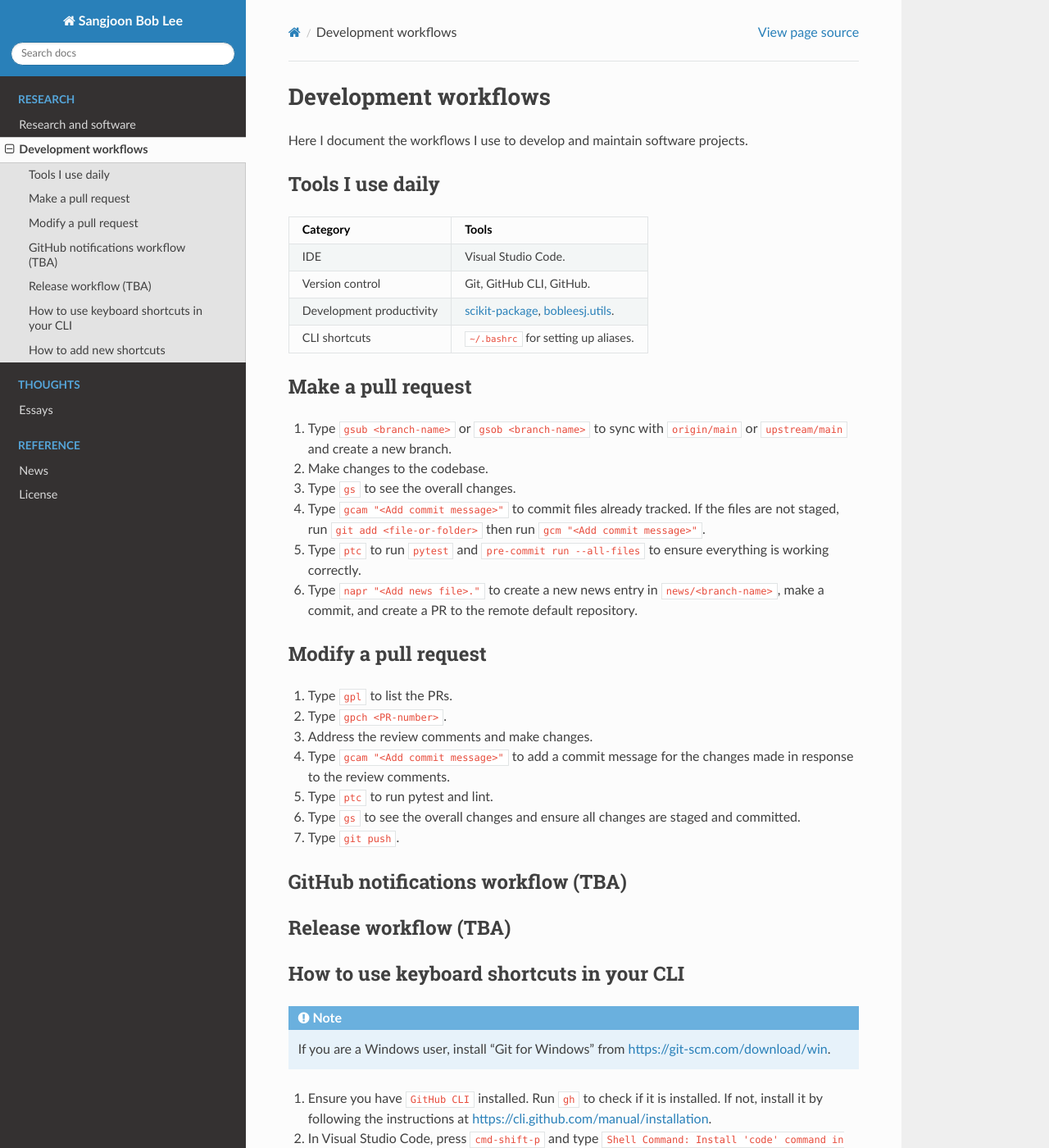
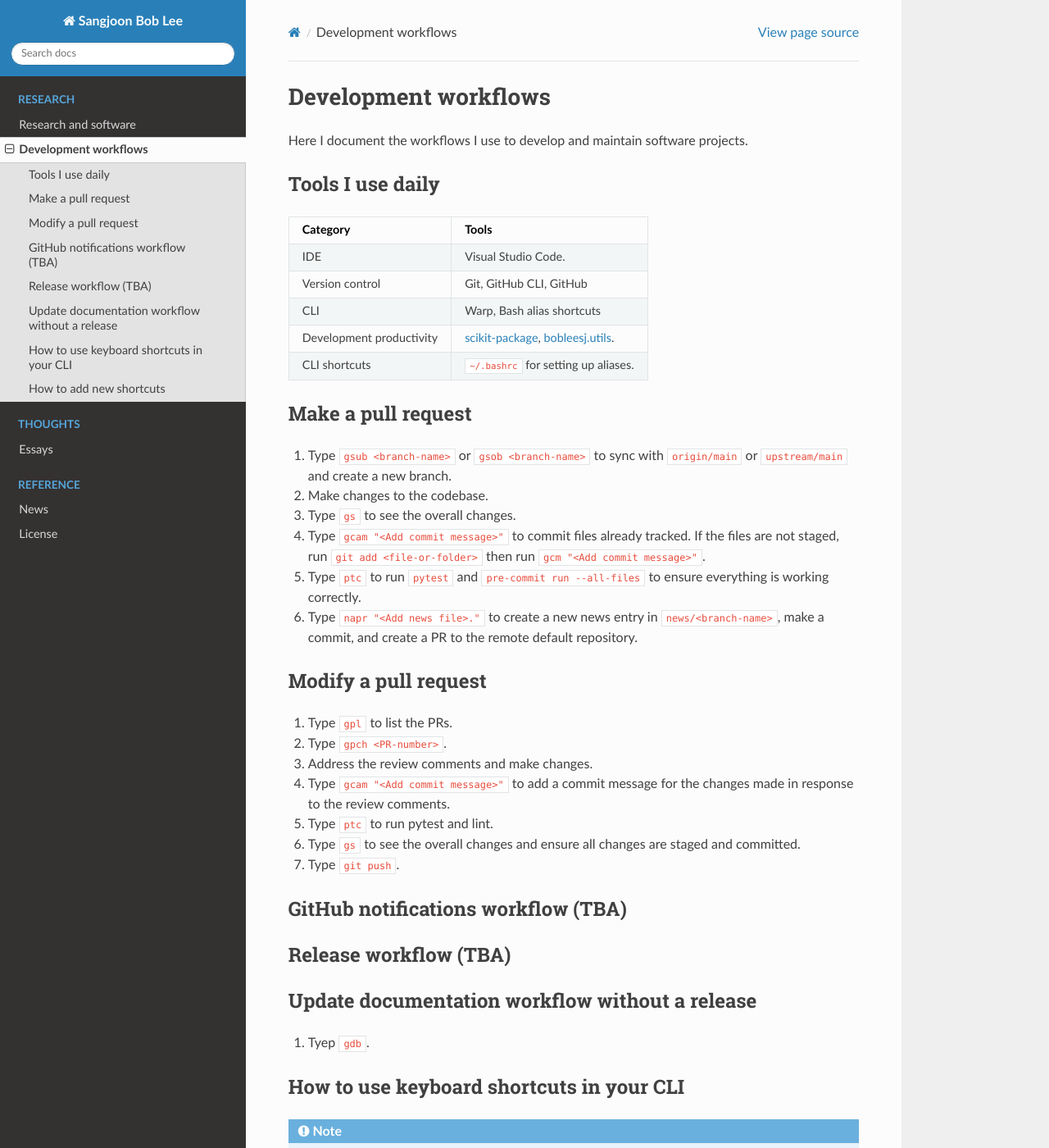
Before and after one commit to bobleesj/bobleesj.github.io, a Sphinx documentation site: the page built from doc/source/workflows.rst, in a window 1280 px wide and 1400 px high. Shown: the whole window at 82% size. Built offline with Sphinx 7.4.7 and the Read the Docs theme 3.1.0, drawn with Linux system fonts in a browser that asks for light colours; pages that are not in the unit, such as notebooks, are missing from menus.

Commit message:
chore: ack scikit-package and add warp to workflow

```diff
--- a/doc/source/index.rst
+++ b/doc/source/index.rst
@@ -17,6 +17,9 @@ My name is Sangjoon Bob Lee. I am an incoming PhD student at Stanford University
 
 If you are a researcher, feel free to visit the :ref:`research` page to see if there is a way for us to collaborate or provide value to one another.
 
+.. note::
+
+   This website is maintained with the help of ``scikit-package`` (https://scikit-package.github.io/scikit-package).
 
 .. toctree::
    :maxdepth: 2
--- a/doc/source/workflows.rst
+++ b/doc/source/workflows.rst
@@ -16,7 +16,9 @@ Tools I use daily
     * - IDE
       - Visual Studio Code.
     * - Version control
-      - Git, GitHub CLI, GitHub.
+      - Git, GitHub CLI, GitHub
+    * - CLI
+      - Warp, Bash alias shortcuts
     * - Development productivity
       - `scikit-package <https://scikit-package.github.io/scikit-package/>`_, `bobleesj.utils <https://bobleesj.github.io/bobleesj.utils/>`_.
     * - CLI shortcuts
@@ -59,6 +61,11 @@ GitHub notifications workflow (TBA)
 
 Release workflow (TBA)
 ----------------------
+
+Update documentation workflow without a release
+-----------------------------------------------
+
+#. Tyep ``gdb``.
 
 How to use keyboard shortcuts in your CLI
 -----------------------------------------
```
